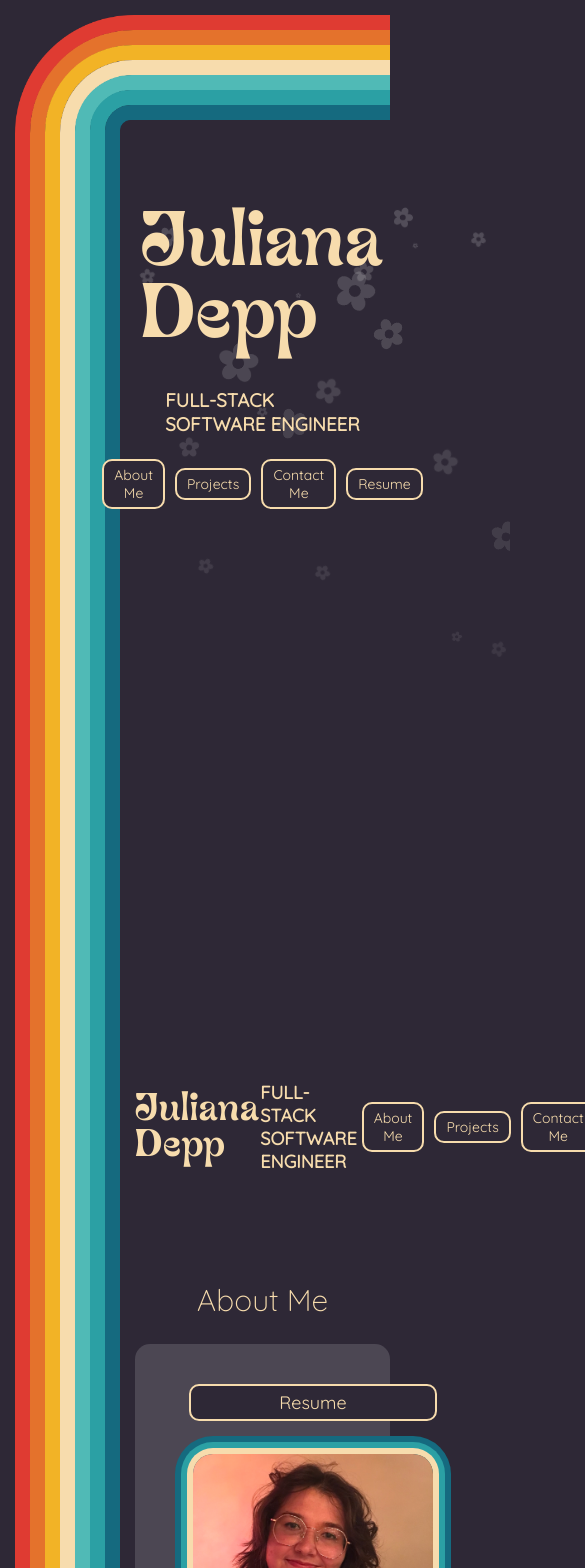
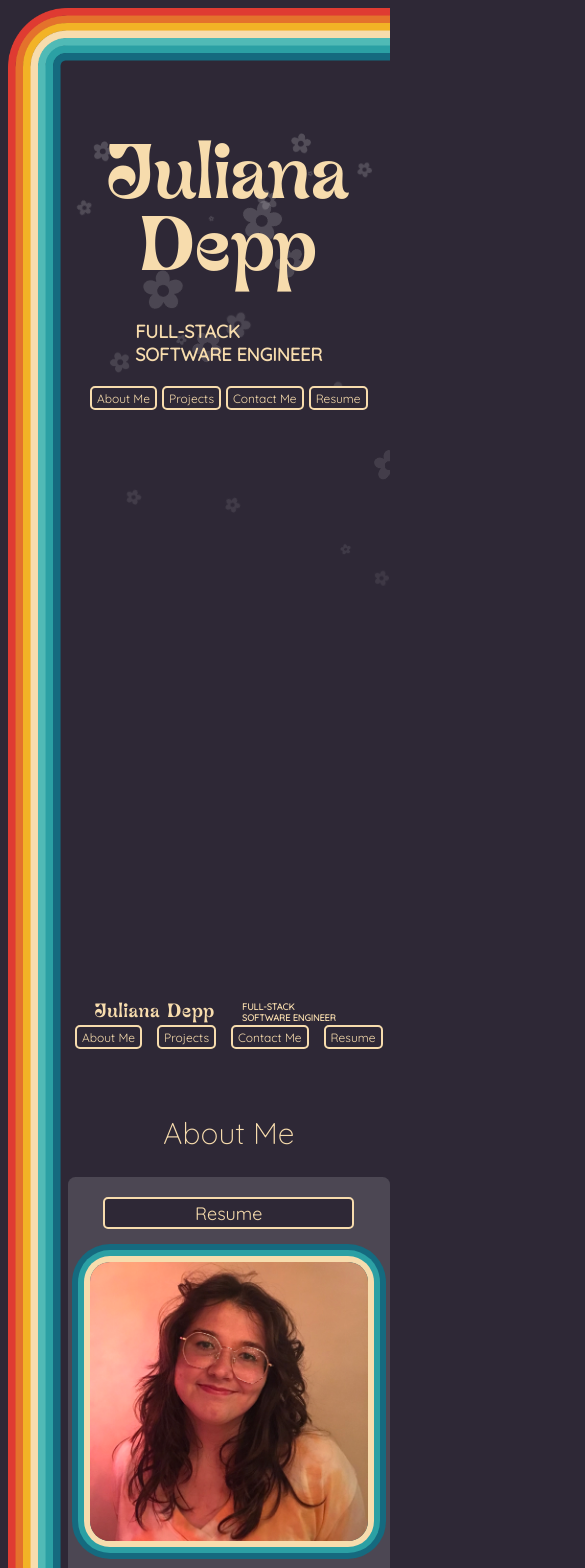
Before and after one commit to julianadepp/portfolio, a React (Create React App) app: page / in a window 390 px wide. Shown: the top 1568 px of the page, 585 px wide, since content can reach past the window. Built offline with nearby package versions, Linux system fonts and the light colour scheme; a web font is replaced by a local one.

Commit message:
media query added for phones

```diff
--- a/src/components/AboutMe.js
+++ b/src/components/AboutMe.js
@@ -30,7 +30,7 @@ function AboutMe(props) {
         <br />
         <br />
         Currently, I am seeking employment in front-end, back-end, and
-        full-stack software engineering. I am based in New York City currently,
+        full-stack software engineering. I am based in New York City at the moment,
         but I am open to relocating as well as remote work. Most important to me
         is that the work I do contributes toward something bigger in some
         meaningful way.
--- a/src/index.css
+++ b/src/index.css
@@ -5,21 +5,24 @@
   font-weight: normal;
   font-style: normal;
 }
+html{
+  font-size: 100px;
+}
 body {
-  margin: 15px 0 0 15px;
+  margin: .15rem 0 0 .15rem;
   font-family: "Quicksand", "Roboto", "Oxygen", "Ubuntu", "Cantarell",
     "Fira Sans", "Droid Sans", "Helvetica Neue", sans-serif;
   -webkit-font-smoothing: antialiased;
   -moz-osx-font-smoothing: grayscale;
   color: #f7dcad;
   background-color: #2e2836;
-  border-top: 120px solid #2e2836;
-  border-left: 120px solid #2e2836;
+  border-top: 1.20rem solid #2e2836;
+  border-left: 1.20rem solid #2e2836;
   border-bottom: 0;
   border-right: 0;
   border-image: url("./media/backgroundStripe.png");
   border-image-slice: 40% 40%;
-  border-image-width: 120px;
+  border-image-width: 1.20rem;
 }
 .App {
   max-width: 1300px;
@@ -30,17 +33,22 @@ code {
     monospace;
 }
 main section {
-  padding-top: 65px;
+  padding-top: .65rem;
 }
 a{
   text-decoration: none;
+  font-size: initial;
 }
 h1 {
+  text-align: center;
   font-size: 72px;
   font-weight: 300;
   font-family: "guyon_gazeboregular", cursive;
   margin: 1em 0.25em 0.25em;
   letter-spacing: 1px;
+}
+h3 {
+  font-size: 18px;
 }
 nav {
   display: flex;
@@ -56,6 +64,7 @@ header {
   position: -webkit-sticky;
   position: sticky;
   top: 0;
+  padding: .1rem 0;
 }
 header div {
   display: flex;
@@ -65,7 +74,7 @@ header div {
 header h1 {
   margin: 0;
   position: static;
-  font-size: 36px;
+  font-size: .36rem;
   transform: none;
   display: inline-block;
   flex-grow: 1;
@@ -74,13 +83,15 @@ header nav {
   transform: none;
   position: static;
   flex-grow: 1;
+  min-width: 380px;
 }
 header h3 {
   position: static;
-  font-size: 18px;
+  font-size: .18rem;
   transform: none;
   display: inline-block;
   flex-grow: 1;
+  margin: 0;
 }
 h2 {
   text-align: center;
@@ -93,40 +104,41 @@ h2 {
   text-align: center;
   background-color: #f7dcad;
   color: #2e2836;
-  margin: 0 24px 12px 0;
-  padding: 0.5em 6px 0.5em 30px;
+  margin: 0 .24rem .12rem 0;
+  padding: 0.5em .06rem 0.5em .30rem;
   border-bottom-right-radius: 0.75em;
   border-top-left-radius: 0.75em;
 
-  box-shadow: 8px 4px #f2b326, 0px 4px #f2b326, 8px 0px #f2b326,
-    16px 4px #e4722c, 16px 0px #e4722c, 24px 4px #df3b32, 24px 0px #df3b32;
+  box-shadow: .08rem .04rem #f2b326, 0rem .04rem #f2b326, .08rem 0rem #f2b326,
+    .16rem .04rem #e4722c, .16rem 0rem #e4722c, .24rem .04rem #df3b32, .24rem 0rem #df3b32;
 }
 
 button {
   font-family: inherit;
-  font-size: 14px;
+  font-size: .14rem;
   color: #f7dcad;
-  padding: 5px 10px;
-  margin: 5px;
+  padding: .05rem .10rem;
+  margin: .05rem;
   border: none;
   border: 2px solid #f7dcad;
   background-color: #2e2836;
-  border-radius: 10px;
+  border-radius: .10rem;
   transition: 300ms;
 }
 .backend {
   display: inline-block;
 }
 p {
+  font-size: 16px;
   margin: 0;
   background-color: #ffffff25;
-  padding: 30px;
-  border-radius: 15px;
-  min-height: 270px;
+  padding: .30rem;
+  border-radius: .15rem;
+  min-height: 2.70rem;
   line-height: 1.5;
 }
 button:hover {
-  box-shadow: 2px 3px #df3b32, 4px 6px #f2b326, 6px 9px #50bab6;
+  box-shadow: .02rem .03rem #df3b32, .04rem .06rem #f2b326, .06rem .09rem #50bab6;
   transition: 300ms;
 }
 .headshot {
@@ -137,7 +149,7 @@ button:hover {
 }
 .nontext{
   float: left;
-  margin: 40px 40px 5px 40px;
+  margin: .40rem .44rem .05rem .44rem;
 }
 .resume>div>a>button{
   display: block;
@@ -174,11 +186,13 @@ button:hover {
   display: flex;
   flex-wrap: wrap;
   justify-content: space-evenly;
+
 }
 .proj-child {
+  font-size: .1rem;
   flex: 0 1 350px;
   min-width: 225px;
-  margin: 30px;
+  margin: .30rem;
   display: flex;
   flex-direction: column;
   align-items: center;
@@ -218,8 +232,8 @@ button:hover {
   padding: 0;
   margin: 0;
   position: absolute;
-  top: 120px;
-  left: 120px;
+  top: 1.20rem;
+  left: 1.20rem;
   width: 100vw;
   height: 100vh;
   overflow: hidden;
@@ -468,3 +482,33 @@ button:hover {
     opacity: 0;
   }
 }
+
+
+
+@media screen and (max-width: 500px) {
+  html{
+    font-size: 50px;
+  }
+  header div {
+      flex-wrap:wrap;
+  }
+  header nav {
+      min-width:auto;
+
+  }
+  .flowers{
+    width: calc(100vw - 60px);
+  }
+  .nontext{
+    display: flex;
+    flex-direction: column;
+    align-items: stretch;
+  }
+  .nontext img{
+    width: 100%;
+    margin-left: 0;
+  }
+  button {
+      font-size:75%
+  }
+}
```
